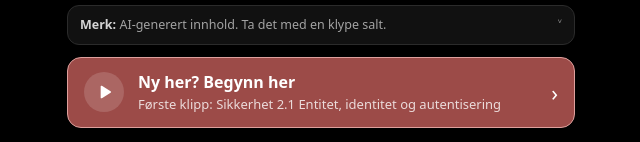
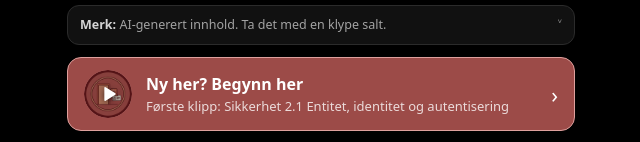
Before and after one commit to HenningTrillhus/IN1020HurtigPensum, a React (Vite) app: page / in a window 1280 px wide. Shown: the part 271-413 px from the top of the page, without its empty margins (319-959 px from the left). Built offline with nearby package versions, Linux system fonts and the light colour scheme; no server answers.

Commit message:
Delkapittelikon bak play-knappen på Kom i gang
Co-Authored-By: Claude Sonnet 5.5 <noreply@anthropic.com>

```diff
--- a/src/index.css
+++ b/src/index.css
@@ -944,3 +944,9 @@ html[data-nav="same"]::view-transition-new(root) { animation-name: pageIn }
 .welcome-x:hover { color: var(--fg) }
 .welcome-note { flex-basis: 100%; margin: 0; font-size: 13px; color: var(--mut); word-break: break-all }
 @media (prefers-reduced-motion: reduce) { .welcome { animation-duration: .01s } }
+
+/* Delkapittelikonet ligger bak avspillingsknappen på «Kom i gang» */
+.start-ic { position: relative; width: 48px; height: 48px; background: #ffffff26; overflow: hidden }
+.start-ic img { position: absolute; inset: 0; width: 100%; height: 100%; object-fit: cover; border-radius: 50% }
+.start-play { position: absolute; inset: 0; display: grid; place-items: center; border-radius: 50%; background: #0000004d }
+.start-play svg { width: 22px; height: 22px; color: #fff; filter: drop-shadow(0 1px 3px #000a) }
--- a/src/pages/ChapterPage.tsx
+++ b/src/pages/ChapterPage.tsx
@@ -42,7 +42,10 @@ export default function ChapterPage({ chapter, compendiumUrl }: { chapter: Chapt
       </div>
       {next && (
         <a className={`start-btn${startBannerOf(chapter) ? ' has-banner' : ''}`} style={{ '--banner': startBannerOf(chapter) ? `url(${startBannerOf(chapter)})` : undefined } as CSSProperties} href={`#/${next.t.id}/feed${next.i > 0 ? `/${next.i + 1}` : ''}`}>
-          <span className="start-ic" aria-hidden><PlayIcon /></span>
+          <span className="start-ic" aria-hidden>
+            {next.t.icon && <img src={`/content/${next.t.id}/${next.t.icon}`} alt="" width={48} height={48} draggable={false} />}
+            <span className="start-play"><PlayIcon /></span>
+          </span>
           <span className="start-txt">
             <strong>{seenAny ? 'Fortsett i kapitlet' : 'Kom i gang'}</strong>
             <small>{seenAny ? 'Neste: ' : 'Start med '}{next.title}</small>
--- a/src/pages/Overview.tsx
+++ b/src/pages/Overview.tsx
@@ -84,7 +84,10 @@ export default function Overview({ chapters, courseUrl, exam }: { chapters: Chap
       {/* Mens du søker, vises treffene i stedet for kapittellisten. */}
       {!last && totalSeen === 0 && first && !q.trim() && (
         <a className="start-btn" href={`#/${first.topic.id}/feed`} data-ch={first.chapter.color}>
-          <span className="start-ic" aria-hidden><PlayIcon /></span>
+          <span className="start-ic" aria-hidden>
+            {first.topic.icon && <img src={`/content/${first.topic.id}/${first.topic.icon}`} alt="" width={48} height={48} draggable={false} />}
+            <span className="start-play"><PlayIcon /></span>
+          </span>
           <span className="start-txt">
             <strong>Ny her? Begynn her</strong>
             <small>Første klipp: {first.video.title}</small>
```
